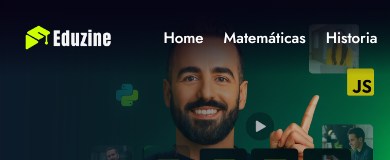
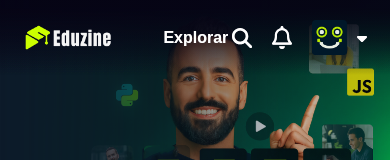
Before and after one commit to JosM0906/copiadeStreaming, a React (Vite) app: page /home in a window 390 px wide. Shown: the top 160 px of the page. Built offline with nearby package versions, Linux system fonts and the light colour scheme.

Commit message:
Navbar responsiva

```diff
--- a/src/components/Navbar/Navbar.css
+++ b/src/components/Navbar/Navbar.css
@@ -94,3 +94,56 @@
 .navbar-profile:hover .dropdown {
   display: block;
 }
+
+
+/* Responsive Navbar con menú desplegable */
+
+.navbar-left ul {
+  transition: max-height 0.3s ease-in-out;
+}
+
+.menu-toggle {
+  display: none;
+  background: none;
+  border: none;
+  color: white;
+  font-size: 1rem;
+  font-weight: bold;
+  cursor: pointer;
+}
+
+.menu-dropdown {
+  display: none;
+  flex-direction: column;
+  position: absolute;
+  top: 60px;
+  left: 100px;
+  background-color: #192c3d;
+  padding: 10px 15px;
+  border-radius: 4px;
+  z-index: 1000;
+}
+
+.menu-dropdown a {
+  color: white;
+  text-decoration: none;
+  margin: 5px 0;
+}
+
+.menu-dropdown a:hover {
+  color: #b3b3b3;
+}
+
+@media (max-width: 768px) {
+  .navbar-left ul {
+    display: none;
+  }
+
+  .menu-toggle {
+    display: block;
+  }
+
+  .menu-dropdown.show {
+    display: flex;
+  }
+}
--- a/src/components/Navbar/Navbar.jsx
+++ b/src/components/Navbar/Navbar.jsx
@@ -1,4 +1,4 @@
-import React from 'react';
+import React, { useState } from 'react';
 import { Link } from 'react-router-dom';
 import './Navbar.css';
 import logo from '../../assets/logo.png';
@@ -8,10 +8,23 @@ import profile_img from '../../assets/profile_img.png';
 import caret_icon from '../../assets/caret_icon.svg';
 
 const Navbar = () => {
+  const [showMenu, setShowMenu] = useState(false);
+
+  const toggleMenu = () => {
+    setShowMenu(!showMenu);
+  };
+
   return (
     <div className='navbar'>
       <div className="navbar-left">
         <img src={logo} alt="logo" />
+
+        {/* Botón para pantallas pequeñas */}
+        <button className="menu-toggle" onClick={toggleMenu}>
+          Explorar
+        </button>
+
+        {/* Menú normal para pantallas grandes */}
         <ul>
           <li><Link to="/">Home</Link></li>
           <li><Link to="/matematicas">Matemáticas</Link></li>
@@ -20,12 +33,23 @@ const Navbar = () => {
           <li><Link to="/computacion">Computación</Link></li>
           <li><Link to="/quimica">Química</Link></li>
         </ul>
+
+        {/* Menú desplegable en móvil */}
+        <div className={`menu-dropdown ${showMenu ? 'show' : ''}`}>
+          <Link to="/home">Home</Link>
+          <Link to="/matematicas">Matemáticas</Link>
+          <Link to="/historia">Historia</Link>
+          <Link to="/biologia">Biología</Link>
+          <Link to="/computacion">Computación</Link>
+          <Link to="/quimica">Química</Link>
+        </div>
       </div>
+
       <div className="navbar-right">
-        <img src={search_icon} alt="" className='icons'/>
-        <img src={bell_icon} alt="" className='icons'/>
+        <img src={search_icon} alt="" className='icons' />
+        <img src={bell_icon} alt="" className='icons' />
         <div className='navbar-profile'>
-          <img src={profile_img} alt="" className='profile'/>
+          <img src={profile_img} alt="" className='profile' />
           <img src={caret_icon} alt="" />
           <div className='dropdown'>
             <p>Sign out</p>
```
